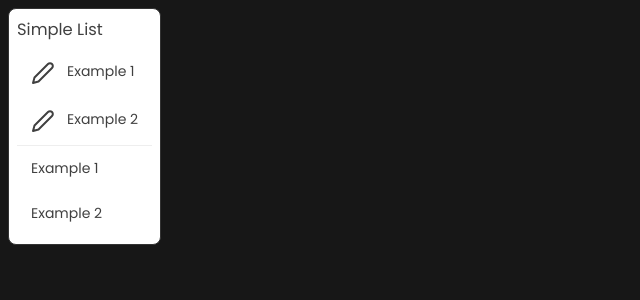
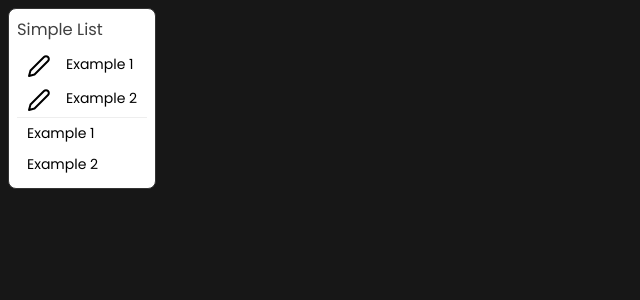
Before and after one commit to quanvan1999/ttg-react-component, a React (Create React App) app: page /quan in a window 1280 px wide. Shown: the top 300 px of the page, without its empty margins (0-640 px from the left). Built offline with nearby package versions, Linux system fonts and the light colour scheme.

Commit message:
ListItem and RippleButton

```diff
--- a/src/Quan.js
+++ b/src/Quan.js
@@ -31,11 +31,11 @@ function Quan() {
       <ThemeProvider theme = {theme.light}>
         <Container headline = {"Simple List"}>
           <List>
-            <ListItem icon={<IconPlus/>}>Example 1</ListItem>
-            <ListItem icon={<IconPlus/>}>Example 2</ListItem>
+            <ListItem button icon={<IconPlus/>}>Example 1</ListItem>
+            <ListItem button icon={<IconPlus/>}>Example 2</ListItem>
           </List>
           <List>
-            <ListItem>Example 1</ListItem>
+            <ListItem >Example 1</ListItem>
             <ListItem>Example 2</ListItem>
           </List>
         </Container>
--- a/src/components/List.js
+++ b/src/components/List.js
@@ -2,8 +2,9 @@ import React from 'react'
 import styled from 'styled-components'
 
 const StyleList = styled.div`
-    padding: 0 8px;
     border-bottom:1px solid #eee;
+    display:flex;
+    flex-direction:column;
     &:last-child{
         border:0;
     }
--- a/src/components/ListItem.js
+++ b/src/components/ListItem.js
@@ -1,32 +1,46 @@
 import React from 'react'
 import styled from 'styled-components'
 import {Icon} from './elements/'
-import Button from '../components/elements/Button'
+import PropTypes from 'prop-types'
+import RippleButton from "./RippleButton";
 
-const StyListItem  = styled.div`
-    padding: 12px 6px;
+const StyleItem = styled.div`
+    display:flex;
+    margin:0;
+    padding: 5px 10px;
+    color:#000;
     background:transparent;
-    border: 0;
-    cursor:pointer;
-    display:flex;
-    margin: 0;
     &:hover{
-        background:#ccc;
+        background: ${props => props.theme.color.fill.primary};
+        color: ${props => props.theme.color.background.primary};
     }
 `;
 const StyListName = styled.div`
     display:block;
     font-size:1rem;
-    cursor:pointer;
 `;
 const ListItem = (props) => {
 
 
     return(
-       <StyListItem {...props} >
-            {props.icon ? <Icon style={{"margin-right": "12px"}}>{props.icon}</Icon> : null }
-           <StyListName>{props.children}</StyListName>
-       </StyListItem>
+       <>
+            {
+            props.button ?
+           <RippleButton {...props}>
+                {props.icon ? <Icon style={{"margin-right": "15px"}}>{props.icon}</Icon> : null }
+                <StyListName>{props.children}</StyListName>
+           </RippleButton> :
+            <StyleItem {...props}>
+              {props.icon ? <Icon style={{"margin-right": "15px"}}>{props.icon}</Icon> : null }
+              <StyListName>{props.children}</StyListName>
+            </StyleItem>
+            }
+
+       </>
     )
 }
+ListItem.propTypes = {
+    icon: PropTypes.element,
+    button: PropTypes.bool
+}
 export default ListItem
--- /dev/null
+++ b/src/components/RippleButton.js
@@ -0,0 +1,85 @@
+import React,{useState,useEffect} from 'react'
+import  styled, { keyframes }  from 'styled-components';
+const RippleButton = (props) =>{
+    const [coords,setCoords] = useState({x:-1,y:-1})
+    const [isRipple,setIsRipple] = useState(false)
+    const ripple = keyframes`
+    0% {
+        transform: scale(1);
+        opacity: 1;
+      }
+      50% {
+        transform: scale(10);
+        opacity: 0.375;
+      }
+      100% {
+        transform: scale(35);
+        opacity: 0;
+      }
+    `;
+
+    const StyleButton = styled.button`
+        border: none;
+        color: #fff;
+        overflow: hidden;
+        position: relative;
+        cursor: pointer;
+        display:flex;
+        margin:0;
+        padding: 5px 10px;
+        color:#000;
+        background:transparent;
+        &:hover{
+            background: ${props => props.theme.color.fill.primary};
+            color: ${props => props.theme.color.background.primary};
+        }
+        & > .ripple {
+            width: 20px;
+            height: 20px;
+            position: absolute;
+            background: ${props => props.theme.color.background.primary};
+            display: block;
+            content: "";
+            border-radius: 50%;
+            opacity: 1;
+            animation: 1s ease 1 forwards ${ripple};
+          }
+    `;
+    useEffect(() =>{
+        if(coords.x !== -1 && coords.y !== -1){
+            setIsRipple(true)
+            setTimeout(() => setIsRipple(false),300)
+        }else
+        {
+            setIsRipple(false)
+        }
+
+    },[coords])
+
+    useEffect(() =>{
+        if(!isRipple) setCoords({x:-1,y:-1})
+    },[isRipple])
+
+    return(
+        <StyleButton className="ripple-button"
+                onClick={e => {
+                    const rect = e.target.getBoundingClientRect();
+                    setCoords({ x: e.clientX - rect.left,y: e.clientY - rect.top})
+                    props.onClick && props.onClick(e)
+                }}
+        >
+            {isRipple ? (
+                <span className="ripple"
+                style={{
+                    left:coords.x,
+                    top:coords.y
+                }}
+                />
+            ) : (
+                ''
+            )}
+            {props.children}
+        </StyleButton>
+    )
+}
+export default RippleButton
```
